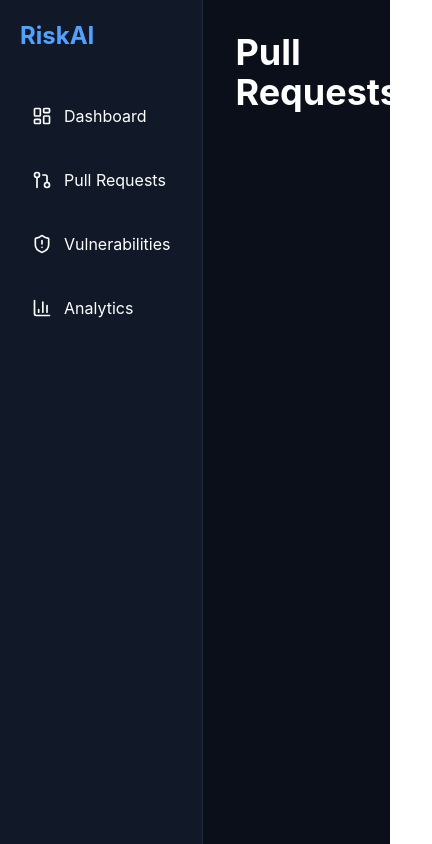
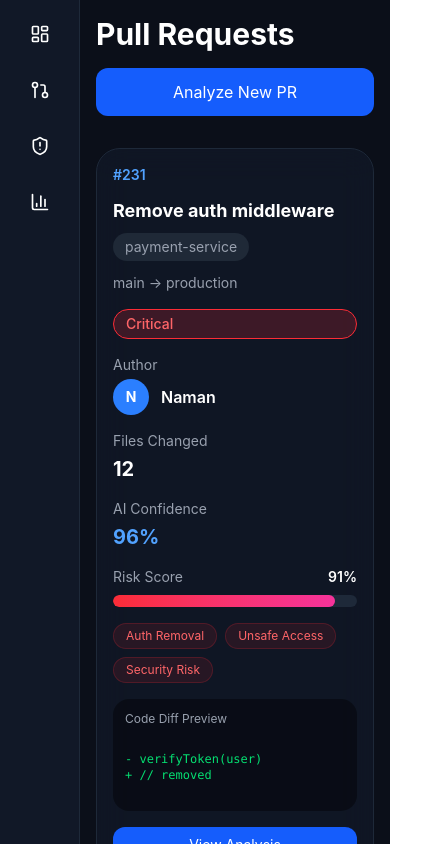
Before and after one commit to Khushichauhan001/Git_PR_Analyzer, a React app in the folder frontend/: page /pull-requests in a window 390 px wide. Shown: the top 844 px of the page, 432 px wide, since content can reach past the window. Built offline with nearby package versions, Linux system fonts and the light colour scheme; the HTML template or start-up script is replaced by a standard one.

Commit message:
responsive design edited

```diff
--- a/frontend/src/components/PRCard.jsx
+++ b/frontend/src/components/PRCard.jsx
@@ -2,86 +2,275 @@ import SeverityBadge from "./SeverityBadge"
 
 const PRCard = ({ pr }) => {
   return (
-    <div className="bg-[#111827] border border-gray-800 rounded-2xl p-6 hover:border-blue-500 transition-all duration-300">
+    <div
+      className="
+        bg-[#111827]/80
+        border border-gray-800
+        rounded-3xl
+        p-4 sm:p-5
+        hover:border-blue-500
+        hover:shadow-[0_0_30px_rgba(59,130,246,0.15)]
+        transition-all duration-300
+        backdrop-blur-lg
+        overflow-hidden
+      "
+    >
 
-      {/* Header */}
-      <div className="flex items-center justify-between mb-5">
-        <div>
-          <h2 className="text-2xl font-bold">
-            {pr.title}
-          </h2>
+      {/* Top */}
+      <div
+        className="
+          flex flex-col
+          lg:flex-row
+          lg:justify-between
+          lg:items-start
+          gap-4
+          mb-4
+        "
+      >
 
-          <p className="text-gray-400 mt-1">
-            Repository: {pr.repository}
-          </p>
+        <div className="min-w-0">
+
+          {/* Title */}
+          <div className="flex flex-wrap items-center gap-3 mb-2">
+
+            <span className="text-blue-400 font-semibold text-sm">
+              #{pr.id}
+            </span>
+
+            <h2 className="text-lg sm:text-xl font-bold break-words">
+              {pr.title}
+            </h2>
+
+          </div>
+
+          {/* Repo */}
+          <div
+            className="
+              flex flex-wrap
+              items-center
+              gap-3
+              text-gray-400
+              text-sm
+            "
+          >
+
+            <span className="bg-[#1F2937] px-3 py-1 rounded-full">
+              {pr.repository}
+            </span>
+
+            <span className="break-words">
+              {pr.branch}
+            </span>
+
+          </div>
+
         </div>
 
         <SeverityBadge risk={pr.risk} />
+
       </div>
 
-      {/* Info */}
-      <div className="grid grid-cols-3 gap-5 mb-5">
+      {/* Info Grid */}
+      <div
+        className="
+          grid
+          grid-cols-1
+          sm:grid-cols-2
+          lg:grid-cols-3
+          gap-4
+          mb-4
+        "
+      >
 
+        {/* Author */}
         <div>
-          <p className="text-gray-400 text-sm">
+
+          <p className="text-gray-400 text-sm mb-1">
             Author
           </p>
 
-          <h3 className="text-lg font-semibold mt-1">
-            {pr.author}
-          </h3>
+          <div className="flex items-center gap-3">
+
+            <div
+              className="
+                w-9 h-9
+                rounded-full
+                bg-blue-500
+                flex items-center justify-center
+                font-bold
+                text-sm
+                shrink-0
+              "
+            >
+              {pr.author[0]}
+            </div>
+
+            <h3 className="text-base font-semibold break-words">
+              {pr.author}
+            </h3>
+
+          </div>
+
         </div>
 
+        {/* Files */}
         <div>
-          <p className="text-gray-400 text-sm">
+
+          <p className="text-gray-400 text-sm mb-1">
             Files Changed
           </p>
 
-          <h3 className="text-lg font-semibold mt-1">
+          <h3 className="text-xl font-bold">
             {pr.filesChanged}
           </h3>
+
         </div>
 
+        {/* Confidence */}
         <div>
-          <p className="text-gray-400 text-sm">
+
+          <p className="text-gray-400 text-sm mb-1">
             AI Confidence
           </p>
 
-          <h3 className="text-lg font-semibold mt-1 text-blue-400">
+          <h3 className="text-xl font-bold text-blue-400">
             {pr.confidence}%
           </h3>
+
         </div>
 
       </div>
 
       {/* Risk Score */}
-      <div className="mb-6">
+      <div className="mb-4">
 
         <div className="flex justify-between mb-2">
-          <span className="text-gray-400">
+
+          <span className="text-gray-400 text-sm">
             Risk Score
           </span>
 
-          <span className="font-semibold">
+          <span className="font-semibold text-sm">
             {pr.riskScore}%
           </span>
+
         </div>
 
-        <div className="w-full h-3 bg-gray-800 rounded-full overflow-hidden">
+        <div
+          className="
+            w-full
+            h-3
+            bg-gray-800
+            rounded-full
+            overflow-hidden
+          "
+        >
+
           <div
-            className="h-full bg-red-500 rounded-full"
+            className="
+              h-full
+              bg-gradient-to-r
+              from-red-500
+              to-pink-500
+              rounded-full
+            "
             style={{
               width: `${pr.riskScore}%`,
             }}
           />
+
         </div>
 
       </div>
 
-      {/* Button */}
-      <button className="bg-blue-600 hover:bg-blue-700 px-5 py-2 rounded-lg transition-all">
-        View Details
-      </button>
+      {/* Vulnerabilities */}
+      <div className="flex flex-wrap gap-2 mb-4">
+
+        {pr.vulnerabilities.map((item, index) => (
+          <span
+            key={index}
+            className="
+              bg-red-500/10
+              text-red-400
+              border border-red-500/20
+              px-3 py-1
+              rounded-full
+              text-xs
+              break-words
+            "
+          >
+            {item}
+          </span>
+        ))}
+
+      </div>
+
+      {/* Diff Preview */}
+      <div
+        className="
+          bg-black/40
+          rounded-2xl
+          p-3
+          mb-4
+          overflow-x-auto
+        "
+      >
+
+        <p className="text-gray-400 text-xs mb-2">
+          Code Diff Preview
+        </p>
+
+        <pre
+          className="
+            text-xs
+            text-green-400
+            whitespace-pre-wrap
+            break-words
+          "
+        >
+          {pr.diff}
+        </pre>
+
+      </div>
+
+      {/* Buttons */}
+      <div
+        className="
+          flex flex-col
+          sm:flex-row
+          gap-3
+        "
+      >
+
+        <button
+          className="
+            bg-blue-600
+            hover:bg-blue-700
+            px-4 py-2
+            rounded-xl
+            text-sm
+            transition-all
+            w-full sm:w-auto
+          "
+        >
+          View Analysis
+        </button>
+
+        <button
+          className="
+            bg-[#1F2937]
+            hover:bg-[#374151]
+            px-4 py-2
+            rounded-xl
+            text-sm
+            transition-all
+            w-full sm:w-auto
+          "
+        >
+          Open Diff
+        </button>
+
+      </div>
 
     </div>
   )
--- a/frontend/src/components/Sidebar.jsx
+++ b/frontend/src/components/Sidebar.jsx
@@ -4,49 +4,112 @@ import {
   GitPullRequest,
   BarChart3,
 } from "lucide-react"
+
 import { Link } from "react-router-dom"
 
 const Sidebar = () => {
   return (
-    <div className="w-64 h-screen bg-[#111827] border-r border-gray-800 p-5">
-      <h1 className="text-2xl font-bold mb-10 text-blue-400">
+    <div
+      className="
+        w-20 lg:w-64
+        min-h-screen
+        bg-[#111827]
+        border-r border-gray-800
+        p-3 lg:p-5
+        flex flex-col
+      "
+    >
+
+      {/* Logo */}
+      <h1 className="hidden lg:block text-2xl font-bold mb-10 text-blue-400">
         RiskAI
       </h1>
 
-      <div className="space-y-4">
+      {/* Menu */}
+      <div className="space-y-3">
+
+        {/* Dashboard */}
         <Link
           to="/"
-           className="flex items-center gap-3 p-3 rounded-lg hover:bg-[#1F2937] cursor-pointer"
+          className="
+            flex items-center
+            justify-center lg:justify-start
+            gap-3
+            p-3
+            rounded-xl
+            hover:bg-[#1F2937]
+            transition-all duration-300
+          "
         >
           <LayoutDashboard size={20} />
-           <span>Dashboard</span>
+
+          <span className="hidden lg:block">
+            Dashboard
+          </span>
         </Link>
 
+        {/* Pull Requests */}
         <Link
           to="/pull-requests"
-           className="flex items-center gap-3 p-3 rounded-lg hover:bg-[#1F2937] cursor-pointer"
+          className="
+            flex items-center
+            justify-center lg:justify-start
+            gap-3
+            p-3
+            rounded-xl
+            hover:bg-[#1F2937]
+            transition-all duration-300
+          "
         >
           <GitPullRequest size={20} />
-           <span>Pull Requests</span>
+
+          <span className="hidden lg:block">
+            Pull Requests
+          </span>
         </Link>
 
+        {/* Vulnerabilities */}
         <Link
           to="/vulnerabilities"
-             className="flex items-center gap-3 p-3 rounded-lg hover:bg-[#1F2937] cursor-pointer"
+          className="
+            flex items-center
+            justify-center lg:justify-start
+            gap-3
+            p-3
+            rounded-xl
+            hover:bg-[#1F2937]
+            transition-all duration-300
+          "
         >
           <ShieldAlert size={20} />
-             <span>Vulnerabilities</span>
+
+          <span className="hidden lg:block">
+            Vulnerabilities
+          </span>
         </Link>
 
+        {/* Analytics */}
         <Link
           to="/analytics"
-            className="flex items-center gap-3 p-3 rounded-lg hover:bg-[#1F2937] cursor-pointer"
+          className="
+            flex items-center
+            justify-center lg:justify-start
+            gap-3
+            p-3
+            rounded-xl
+            hover:bg-[#1F2937]
+            transition-all duration-300
+          "
         >
           <BarChart3 size={20} />
-            <span>Analytics</span>
+
+          <span className="hidden lg:block">
+            Analytics
+          </span>
         </Link>
 
       </div>
+
     </div>
   )
 }
--- a/frontend/src/data/prData.js
+++ b/frontend/src/data/prData.js
@@ -1,35 +1,68 @@
 const prData = [
   {
-    id: 1,
+    id: 231,
     title: "Remove auth middleware",
     repository: "payment-service",
+    branch: "main → production",
     author: "Naman",
     filesChanged: 12,
     risk: "Critical",
     confidence: 96,
     riskScore: 91,
+
+    vulnerabilities: [
+      "Auth Removal",
+      "Unsafe Access",
+      "Security Risk",
+    ],
+
+    diff: `
+- verifyToken(user)
++ // removed
+    `,
   },
 
   {
-    id: 2,
+    id: 145,
     title: "Optimize database queries",
     repository: "analytics-engine",
+    branch: "dev → main",
     author: "Khushi",
     filesChanged: 7,
     risk: "Medium",
     confidence: 82,
     riskScore: 64,
+
+    vulnerabilities: [
+      "Slow Query",
+      "Missing Index",
+    ],
+
+    diff: `
+- SELECT * FROM users
++ SELECT id,name FROM users
+    `,
   },
 
   {
-    id: 3,
+    id: 88,
     title: "Refactor login service",
     repository: "auth-service",
+    branch: "feature/login → main",
     author: "Rahul",
     filesChanged: 4,
     risk: "Low",
     confidence: 74,
     riskScore: 22,
+
+    vulnerabilities: [
+      "No Security Impact",
+    ],
+
+    diff: `
+- loginUser(data)
++ authenticateUser(data)
+    `,
   },
 ]
 
--- a/frontend/src/layouts/MainLayout.jsx
+++ b/frontend/src/layouts/MainLayout.jsx
@@ -2,12 +2,20 @@ import Sidebar from "../components/Sidebar"
 
 const MainLayout = ({ children }) => {
   return (
-    <div className="flex bg-[#0B0F19] min-h-screen text-white">
-      <Sidebar />
+    <div className="bg-[#0B0F19] min-h-screen text-white">
 
-      <div className="flex-1 p-8">
-        {children}
+      <div className="flex">
+
+        {/* Sidebar */}
+        <Sidebar />
+
+        {/* Main Content */}
+        <main className="flex-1 p-4 sm:p-6 lg:p-8 overflow-x-hidden">
+          {children}
+        </main>
+
       </div>
+
     </div>
   )
 }
--- a/frontend/src/pages/PullRequests.jsx
+++ b/frontend/src/pages/PullRequests.jsx
@@ -1,7 +1,46 @@
+import prData from "../data/prData"
+import PRCard from "../components/PRCard"
+
 const PullRequests = () => {
   return (
-    <div className="text-white text-4xl font-bold">
-      Pull Requests
+    <div className="max-w-7xl mx-auto">
+
+      {/* Header */}
+      <div className="
+        flex
+        flex-col sm:flex-row
+        sm:items-center
+        sm:justify-between
+        gap-4
+        mb-8
+      ">
+
+        <h1 className="text-3xl sm:text-4xl font-bold">
+          Pull Requests
+        </h1>
+
+        <button className="
+          bg-blue-600 hover:bg-blue-700
+          px-5 py-3
+          rounded-xl
+          transition-all
+          w-full sm:w-auto
+        ">
+          Analyze New PR
+        </button>
+
+      </div>
+
+      {/* Cards */}
+      <div className="grid grid-cols-1 gap-5">
+        {prData.map((pr) => (
+          <PRCard
+            key={pr.id}
+            pr={pr}
+          />
+        ))}
+      </div>
+
     </div>
   )
 }
```
Lines whose indentation alone changed are shown as unchanged.
